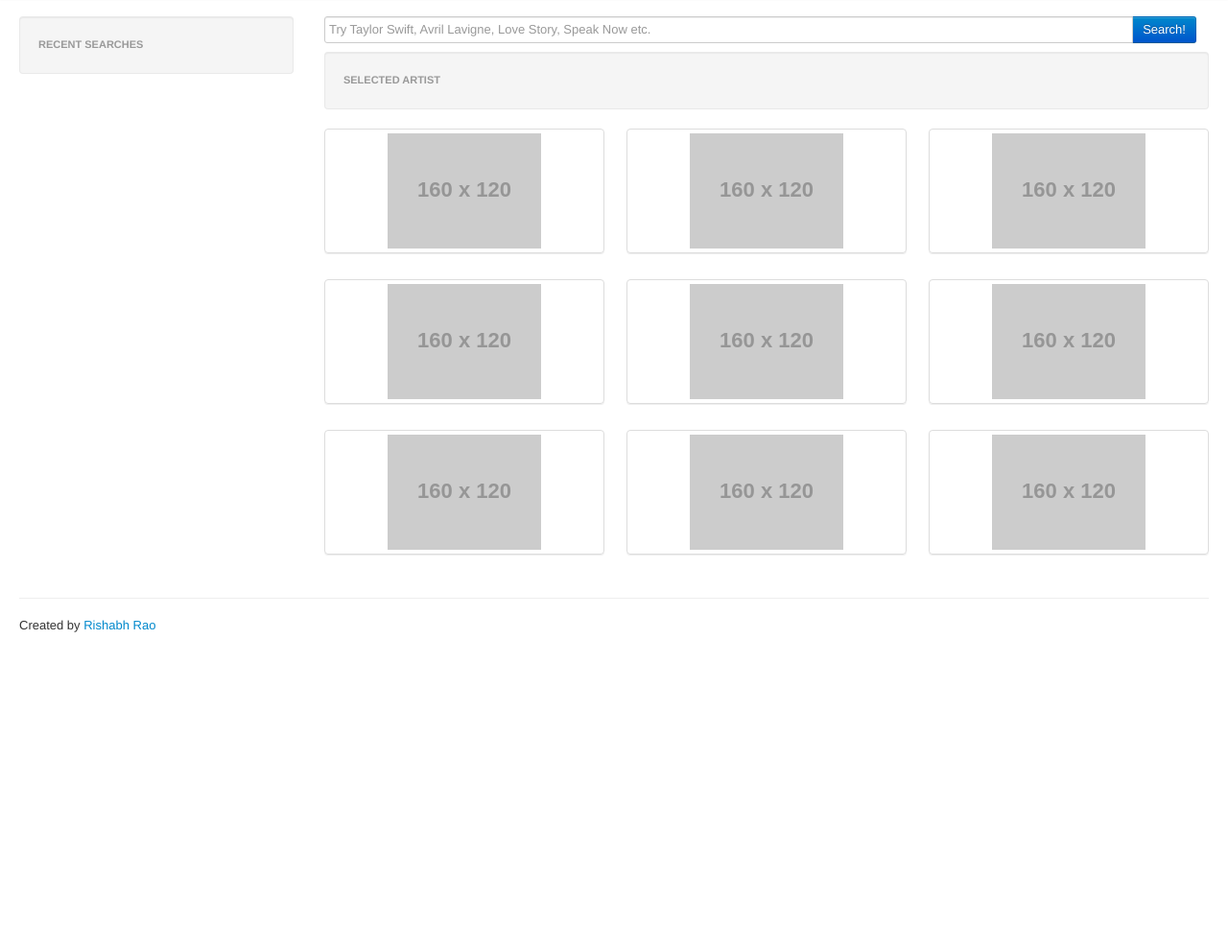
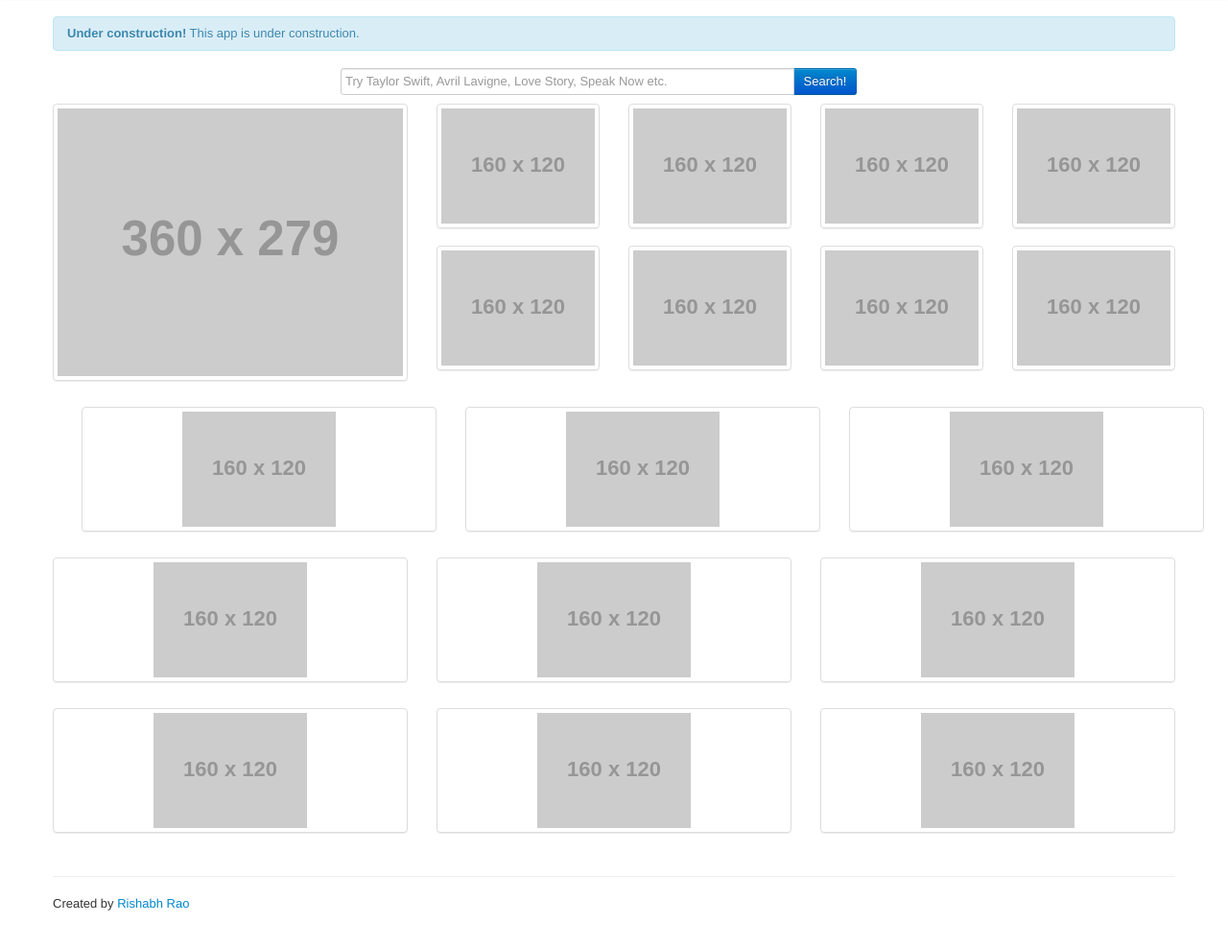
Before and after one commit to rishabh-ink/listen-too, a plain HTML site: page index.html in a window 1280 px wide. Shown: the part 43-1030 px from the top of the page at 96% size. Before the commit the page ends 800 px from the top, so only its background shows below. Drawn offline with Linux system fonts and the light colour scheme; placeholder pictures from the web are drawn by us.

Commit message:
Trying out layouts.

```diff
--- a/index.html
+++ b/index.html
@@ -46,69 +46,78 @@
       </div>
     </div>
   </div>
-  <div class="container-fluid">
+  <div class="container">
     <div class="row-fluid">
-      <div class="span3">
-        <div class="well">
-          <h6>Recent searches</h6>
+      <div class="alert alert-info">
+        <strong>Under construction!</strong> This app is under construction.
       </div>
     </div>
-      <div class="span9">
     <div class="row-fluid">
-          <div class="span12">
+      <div class="">
+        <div class="span3"></div>
+        <div class="span6">
           <div class="control-group">
             <div class="controls">
               <div class="input-append">
-                  <input id="search-input" type="text" class="span11" placeholder="Try Taylor Swift, Avril Lavigne, Love Story, Speak Now etc." title="Type in a song, artist or album."><button class="btn btn-primary" type="button">Search!</button>
+                <input id="search-input" type="text" class="span10" placeholder="Try Taylor Swift, Avril Lavigne, Love Story, Speak Now etc." title="Type in a song, artist or album."><button class="btn btn-primary" type="button">Search!</button>
               </div>
             </div>
           </div>
         </div>
-        </div>
-        <div class="row-fluid">
-          <div class="well">
-            <h6>Selected artist</h6>
+        <div class="span3"></div>
       </div>
     </div>
     <div class="row-fluid">
+      <div class="span12">
         <ul class="thumbnails">
           <li class="span4">
+            <a href="#" class="thumbnail">
+              <img src="http://placehold.it/360x279" alt="">
+            </a>
+          </li>
+          <li class="span2">
             <a href="#" class="thumbnail">
               <img src="http://placehold.it/160x120" alt="">
             </a>
           </li>
-            <li class="span4">
+          <li class="span2">
             <a href="#" class="thumbnail">
               <img src="http://placehold.it/160x120" alt="">
             </a>
           </li>
-            <li class="span4">
+          <li class="span2">
+            <a href="#" class="thumbnail">
+              <img src="http://placehold.it/160x120" alt="">
+            </a>
+          </li>
+          <li class="span2">
+            <a href="#" class="thumbnail">
+              <img src="http://placehold.it/160x120" alt="">
+            </a>
+          </li>
+          <li class="span2">
+            <a href="#" class="thumbnail">
+              <img src="http://placehold.it/160x120" alt="">
+            </a>
+          </li>
+          <li class="span2">
+            <a href="#" class="thumbnail">
+              <img src="http://placehold.it/160x120" alt="">
+            </a>
+          </li>
+          <li class="span2">
+            <a href="#" class="thumbnail">
+              <img src="http://placehold.it/160x120" alt="">
+            </a>
+          </li>
+          <li class="span2">
             <a href="#" class="thumbnail">
               <img src="http://placehold.it/160x120" alt="">
             </a>
           </li>
         </ul>
       </div>
-        <div class="row-fluid">
-          <ul class="thumbnails">
-            <li class="span4">
-              <a href="#" class="thumbnail">
-                <img src="http://placehold.it/160x120" alt="">
-              </a>
-            </li>
-            <li class="span4">
-              <a href="#" class="thumbnail">
-                <img src="http://placehold.it/160x120" alt="">
-              </a>
-            </li>
-            <li class="span4">
-              <a href="#" class="thumbnail">
-                <img src="http://placehold.it/160x120" alt="">
-              </a>
-            </li>
-          </ul>
-        </div>
-        <div class="row-fluid">
+      <div class="span12">
         <ul class="thumbnails">
           <li class="span4">
             <a href="#" class="thumbnail">
@@ -128,8 +137,48 @@
         </ul>
       </div>
     </div>
-    </div> <!-- /row-fluid -->
-
+    <div class="row-fluid">
+      <div class="span12">
+        <ul class="thumbnails">
+          <li class="span4">
+            <a href="#" class="thumbnail">
+              <img src="http://placehold.it/160x120" alt="">
+            </a>
+          </li>
+          <li class="span4">
+            <a href="#" class="thumbnail">
+              <img src="http://placehold.it/160x120" alt="">
+            </a>
+          </li>
+          <li class="span4">
+            <a href="#" class="thumbnail">
+              <img src="http://placehold.it/160x120" alt="">
+            </a>
+          </li>
+        </ul>
+      </div>
+    </div>
+    <div class="row-fluid">
+      <div class="span12">
+        <ul class="thumbnails">
+          <li class="span4">
+            <a href="#" class="thumbnail">
+              <img src="http://placehold.it/160x120" alt="">
+            </a>
+          </li>
+          <li class="span4">
+            <a href="#" class="thumbnail">
+              <img src="http://placehold.it/160x120" alt="">
+            </a>
+          </li>
+          <li class="span4">
+            <a href="#" class="thumbnail">
+              <img src="http://placehold.it/160x120" alt="">
+            </a>
+          </li>
+        </ul>
+      </div>
+    </div>
     <hr>
 
     <footer>
```
Lines whose indentation alone changed are shown as unchanged.
